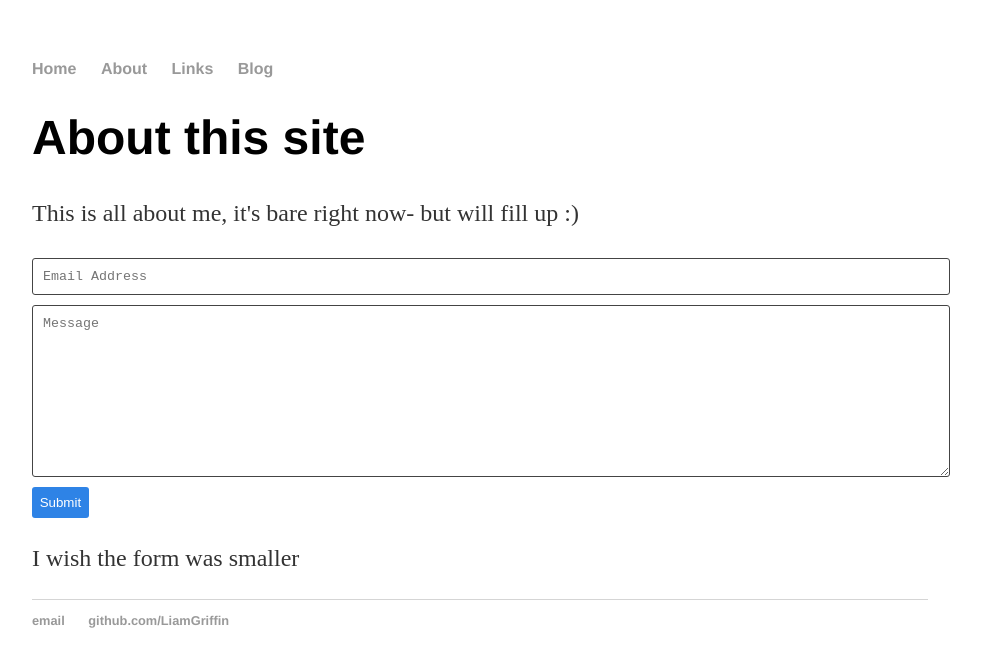
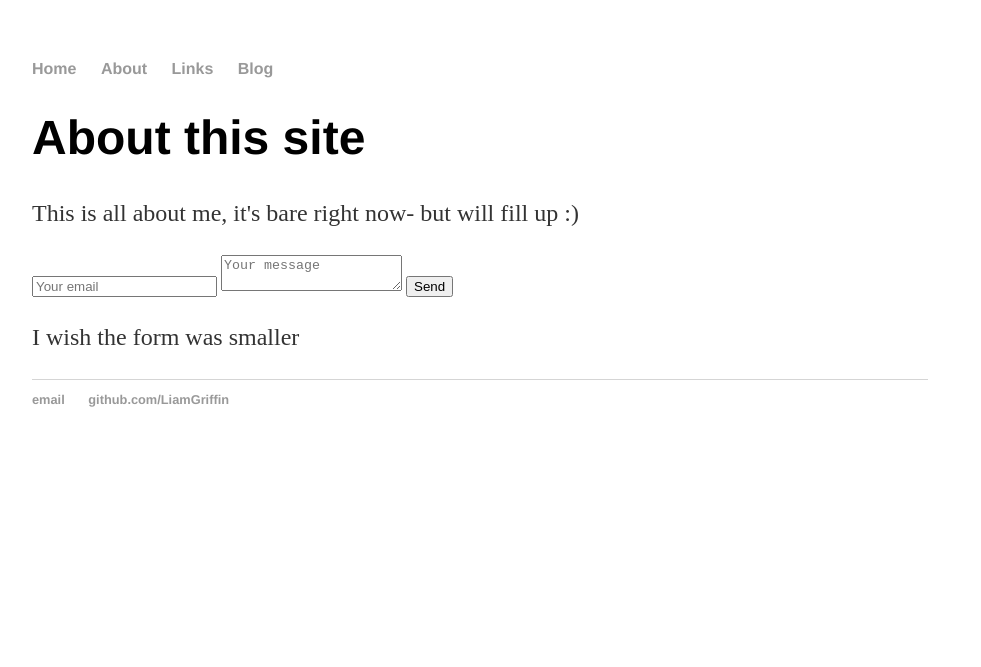
Before and after one commit to liamgriffintest/liamgriffintest.github.io, a Jekyll site: the page built from about/index.html, in a window 1280 px wide. Shown: the top 667 px of the page, without its empty margins (160-1141 px from the left). Built offline with Jekyll 4.4.1, drawn with Linux system fonts in a browser that asks for light colours.

Commit message:
Update index.html

```diff
--- a/about/index.html
+++ b/about/index.html
@@ -6,13 +6,10 @@ title: About this site
 
 <p> This is all about me, it's bare right now- but will fill up :) </p>
 
-<form class="wj-contact" action="https://formspree.io/{{site.email}}" method="POST">
-    <input type="text" name="email" placeholder="Email Address">
-    <textarea type="text" name="content" rows="10" placeholder="Message"></textarea>
-    <input type="hidden" name="_next" value="<REDIRECTION LINK> ">
-    <input type="hidden" name="_subject" value="New Contact Form Submission">
-    <input type="text" name="_gotcha" style="display:none">
-    <input type="submit" value="Submit">
+<form method="POST" action="https://formspree.io/liamgriffin1@gmail.com">
+  <input type="email" name="email" placeholder="Your email">
+  <textarea name="message" placeholder="Your message"></textarea>
+  <button type="submit">Send</button>
 </form>
 
 <p> I wish the form was smaller </p>
```
